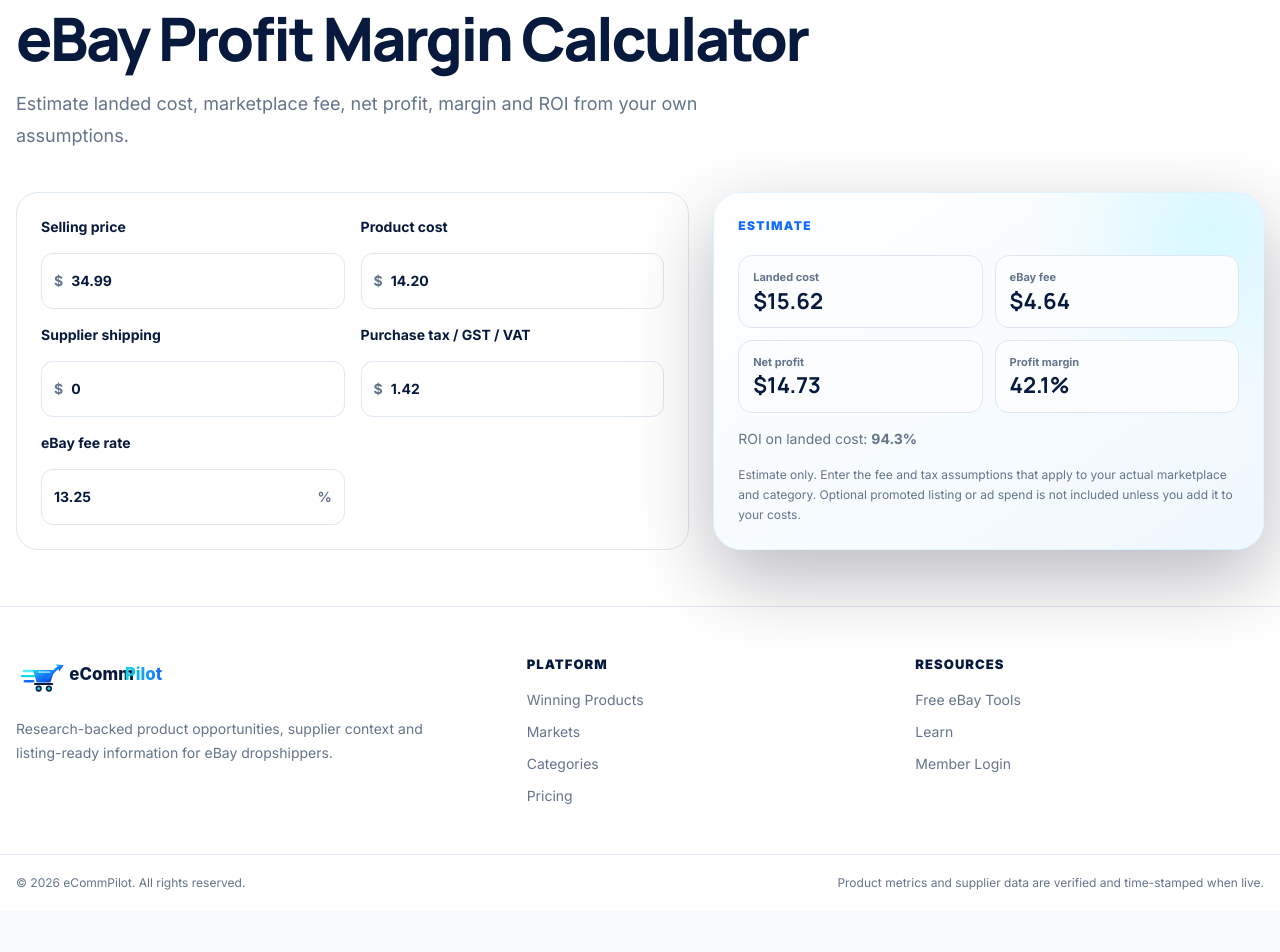
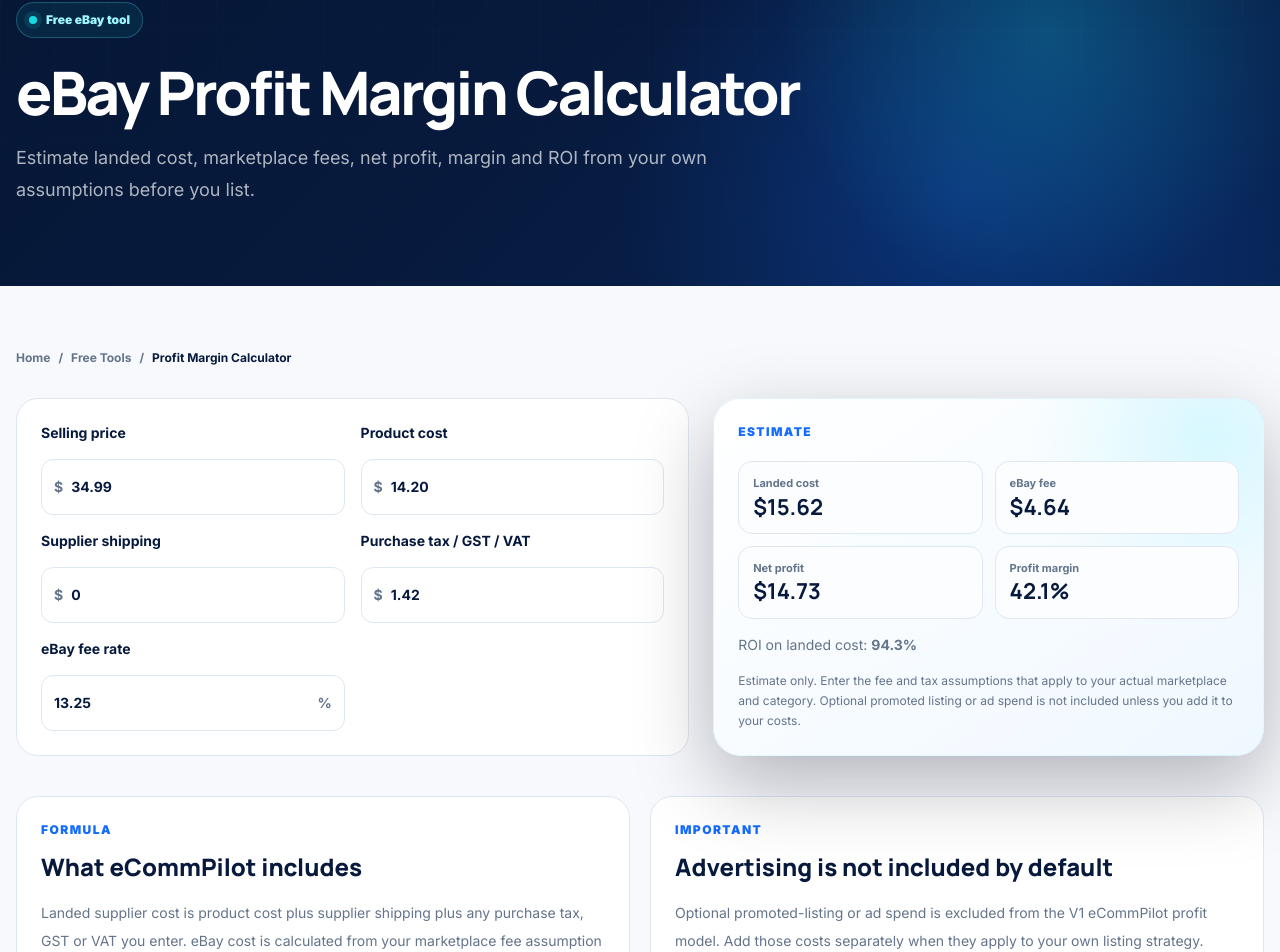
Before and after one commit to ponzey717/ecommpilot-main, a Next.js app: page /free-tools/profit-margin-calculator in a window 1280 px wide. Shown: the part 151-1103 px from the top of the page. Before the commit the page ends 1062 px from the top, so only its background shows below. Built offline with nearby package versions, Linux system fonts and the light colour scheme.

Commit message:
Apply brand hero and SEO structure to profit calculator

```diff
--- a/src/app/free-tools/profit-margin-calculator/page.tsx
+++ b/src/app/free-tools/profit-margin-calculator/page.tsx
@@ -1,30 +1,80 @@
 import type { Metadata } from "next";
+import { Breadcrumbs } from "@/components/site/breadcrumbs";
+import { PageHero } from "@/components/site/page-hero";
 import { PageShell } from "@/components/site/page-shell";
 import { ProfitMarginCalculator } from "@/components/tools/calculators";
 import { JsonLd } from "@/components/seo/json-ld";
-import { softwareApplicationSchema } from "@/lib/seo/schema";
+import { breadcrumbSchema, softwareApplicationSchema } from "@/lib/seo/schema";
 import { buildMetadata } from "@/lib/seo/metadata";
+
+const path = "/free-tools/profit-margin-calculator";
 
 export const metadata: Metadata = buildMetadata({
   title: "Free eBay Profit Margin Calculator",
-  description: "Estimate eBay dropshipping profit margin using selling price, supplier cost, shipping, tax and your marketplace fee assumption.",
-  path: "/free-tools/profit-margin-calculator",
+  description:
+    "Estimate eBay dropshipping profit margin using selling price, supplier cost, shipping, tax and your marketplace fee assumption.",
+  path,
 });
 
 export default function Page() {
   return (
-    <PageShell>
-      <JsonLd data={softwareApplicationSchema({
-        name: "eBay Profit Margin Calculator",
-        description: "A free calculator for estimating eBay selling margin from user-entered costs and fees.",
-        path: "/free-tools/profit-margin-calculator",
-      })} />
-      <section className="bg-white py-14">
+    <PageShell darkHeader>
+      <JsonLd
+        data={[
+          softwareApplicationSchema({
+            name: "eBay Profit Margin Calculator",
+            description:
+              "A free calculator for estimating eBay selling margin from user-entered costs and fees.",
+            path,
+          }),
+          breadcrumbSchema([
+            { name: "Home", path: "/" },
+            { name: "Free Tools", path: "/free-tools" },
+            { name: "Profit Margin Calculator", path },
+          ]),
+        ]}
+      />
+      <PageHero
+        eyebrow="Free eBay tool"
+        title="eBay Profit Margin Calculator"
+        description="Estimate landed cost, marketplace fees, net profit, margin and ROI from your own assumptions before you list."
+      />
+      <section className="py-12 md:py-16">
         <div className="site-container">
-          <p className="eyebrow">Free tool</p>
-          <h1 className="mt-3 max-w-4xl text-4xl font-extrabold tracking-[-.04em] text-[var(--navy)] md:text-6xl">eBay Profit Margin Calculator</h1>
-          <p className="mt-5 max-w-3xl text-lg leading-8 text-[var(--muted)]">Estimate landed cost, marketplace fee, net profit, margin and ROI from your own assumptions.</p>
-          <div className="mt-10"><ProfitMarginCalculator /></div>
+          <Breadcrumbs
+            items={[
+              { label: "Home", href: "/" },
+              { label: "Free Tools", href: "/free-tools" },
+              { label: "Profit Margin Calculator" },
+            ]}
+          />
+          <div className="mt-8">
+            <ProfitMarginCalculator />
+          </div>
+          <div className="mt-10 grid gap-5 lg:grid-cols-2">
+            <article className="feature-card">
+              <p className="eyebrow">Formula</p>
+              <h2 className="mt-3 text-2xl font-extrabold text-[var(--navy)]">
+                What eCommPilot includes
+              </h2>
+              <p className="mt-4 text-sm leading-7 text-[var(--muted)]">
+                Landed supplier cost is product cost plus supplier shipping plus any
+                purchase tax, GST or VAT you enter. eBay cost is calculated from your
+                marketplace fee assumption and any mandatory fixed fee you include.
+              </p>
+            </article>
+            <article className="feature-card">
+              <p className="eyebrow">Important</p>
+              <h2 className="mt-3 text-2xl font-extrabold text-[var(--navy)]">
+                Advertising is not included by default
+              </h2>
+              <p className="mt-4 text-sm leading-7 text-[var(--muted)]">
+                Optional promoted-listing or ad spend is excluded from the V1 eCommPilot
+                profit model. Add those costs separately when they apply to your own
+                listing strategy.
+              </p>
+            </article>
+          </div>
         </div>
       </section>
     </PageShell>
```
